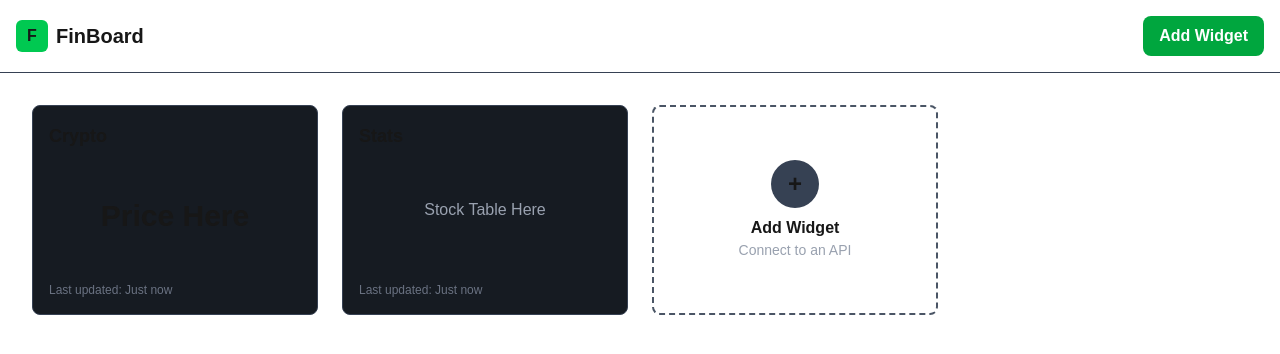
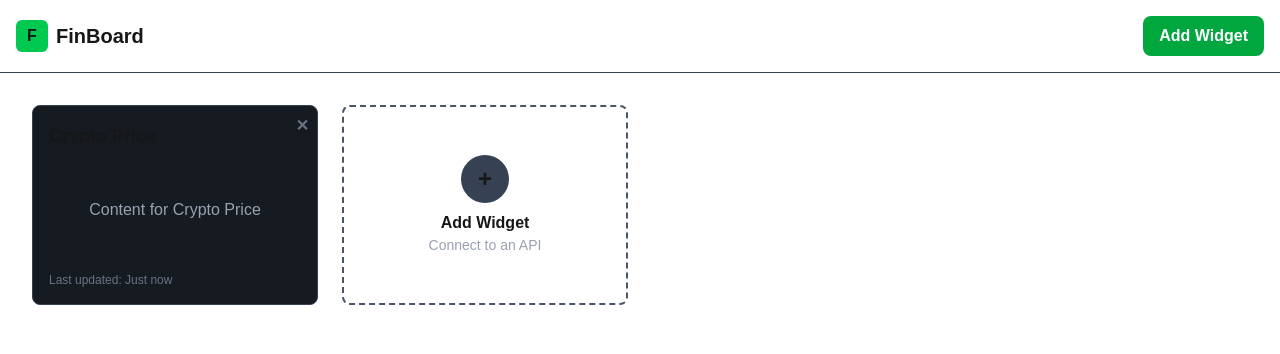
Before and after one commit to 404Nikhil/finboard, a Next.js app: page / in a window 1280 px wide. Shown: the top 354 px of the page. Built offline with nearby package versions, Linux system fonts and the light colour scheme.

Commit message:
feat: implementing state management

```diff
--- a/app/page.tsx
+++ b/app/page.tsx
@@ -1,24 +1,42 @@
+'use client';
+
 import { Header } from '@/components/Header';
 import { Widget } from '@/components/Widget';
+import { useWidgetStore } from '@/store/widgetStore';
 
 export default function Home() {
+  const { widgets, addWidget, removeWidget } = useWidgetStore();
+
+  const handleAddWidget = () => {
+    // We'll replace this with a proper configuration modal later
+    const title = prompt('Enter widget title:', 'New Widget');
+    if (title) {
+      addWidget(title);
+    }
+  };
+
   return (
     <div className="min-h-screen">
       <Header />
       <main className="p-8">
         <div className="grid grid-cols-1 md:grid-cols-2 lg:grid-cols-3 xl:grid-cols-4 gap-6">
-          <Widget title="Crypto">
-            <div className="text-3xl font-bold text-center p-8">
-              Price Here
-            </div>
-          </Widget>
+          {widgets.map((widget) => (
+            <Widget
+              key={widget.id}
+              id={widget.id}
+              title={widget.title}
+              onRemove={removeWidget}
+            >
+              <div className="text-center p-8 text-gray-400">
+                Content for {widget.title}
+              </div>
+            </Widget>
+          ))}
 
-          <Widget title="Stats">
-            <div className="text-center p-8 text-gray-400">
-              Stock Table Here
-            </div>
-          </Widget>
-          <div className="flex items-center justify-center border-2 border-dashed border-gray-600 rounded-lg p-4 min-h-[200px] cursor-pointer hover:bg-gray-800">
+          <div
+            onClick={handleAddWidget}
+            className="flex items-center justify-center border-2 border-dashed border-gray-600 rounded-lg p-4 min-h-[200px] cursor-pointer hover:bg-gray-800 transition-colors"
+          >
             <div className="text-center">
               <div className="mx-auto w-12 h-12 flex items-center justify-center bg-gray-700 rounded-full text-2xl font-bold">
                 +
@@ -27,7 +45,6 @@ export default function Home() {
               <p className="text-sm text-gray-400">Connect to an API</p>
             </div>
           </div>
-
         </div>
       </main>
     </div>
--- a/components/Widget.tsx
+++ b/components/Widget.tsx
@@ -1,14 +1,23 @@
 import React from 'react';
 
 type WidgetProps = {
+  id: string;
   title: string;
+  onRemove: (id: string) => void;
   children: React.ReactNode;
 };
 
-export const Widget = ({ title, children }: WidgetProps) => {
+export const Widget = ({ id, title, onRemove, children }: WidgetProps) => {
   return (
-    <div className="bg-[#161B22] border border-gray-700 rounded-lg p-4 flex flex-col">
-      <h2 className="text-lg font-semibold mb-4">{title}</h2>
+    <div className="bg-[#161B22] border border-gray-700 rounded-lg p-4 flex flex-col relative">
+      <button
+        onClick={() => onRemove(id)}
+        className="absolute top-2 right-2 text-gray-500 hover:text-white font-bold"
+        aria-label="Remove widget"
+      >
+        ✕
+      </button>
+      <h2 className="text-lg font-semibold mb-4 pr-6">{title}</h2>
       <div className="flex-grow">{children}</div>
       <p className="text-xs text-gray-500 mt-4">Last updated: Just now</p>
     </div>
--- a/package.json
+++ b/package.json
@@ -9,9 +9,11 @@
     "lint": "eslint"
   },
   "dependencies": {
+    "nanoid": "^5.1.5",
     "next": "15.5.2",
     "react": "19.1.0",
-    "react-dom": "19.1.0"
+    "react-dom": "19.1.0",
+    "zustand": "^5.0.8"
   },
   "devDependencies": {
     "@eslint/eslintrc": "^3",
--- /dev/null
+++ b/store/widgetStore.ts
@@ -0,0 +1,25 @@
+import { create } from 'zustand';
+import { nanoid } from 'nanoid';
+import { WidgetConfig } from '@/types/widget';
+
+type WidgetState = {
+  widgets: WidgetConfig[];
+  addWidget: (title: string) => void;
+  removeWidget: (id: string) => void;
+};
+
+export const useWidgetStore = create<WidgetState>((set) => ({
+  widgets: [
+    { id: nanoid(), title: 'Crypto Price' },
+  ],
+  addWidget: (title) => {
+    set((state) => ({
+      widgets: [...state.widgets, { id: nanoid(), title }],
+    }));
+  },
+  removeWidget: (id) => {
+    set((state) => ({
+      widgets: state.widgets.filter((widget) => widget.id !== id),
+    }));
+  },
+}));
--- /dev/null
+++ b/types/widget.ts
@@ -0,0 +1,4 @@
+export type WidgetConfig = {
+    id: string;
+    title: string;
+  };
```
Also changed, not shown: 1 other file (tests, documents, lock files or other folders).
